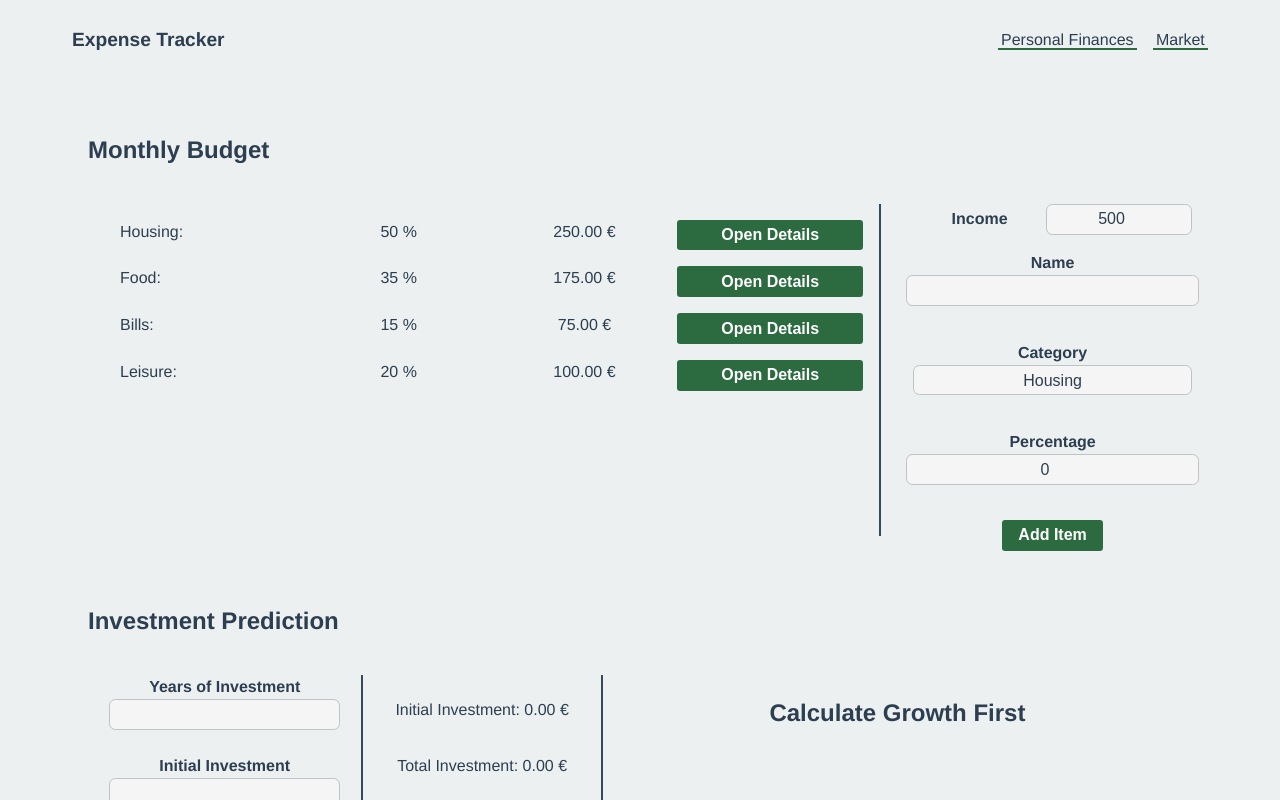
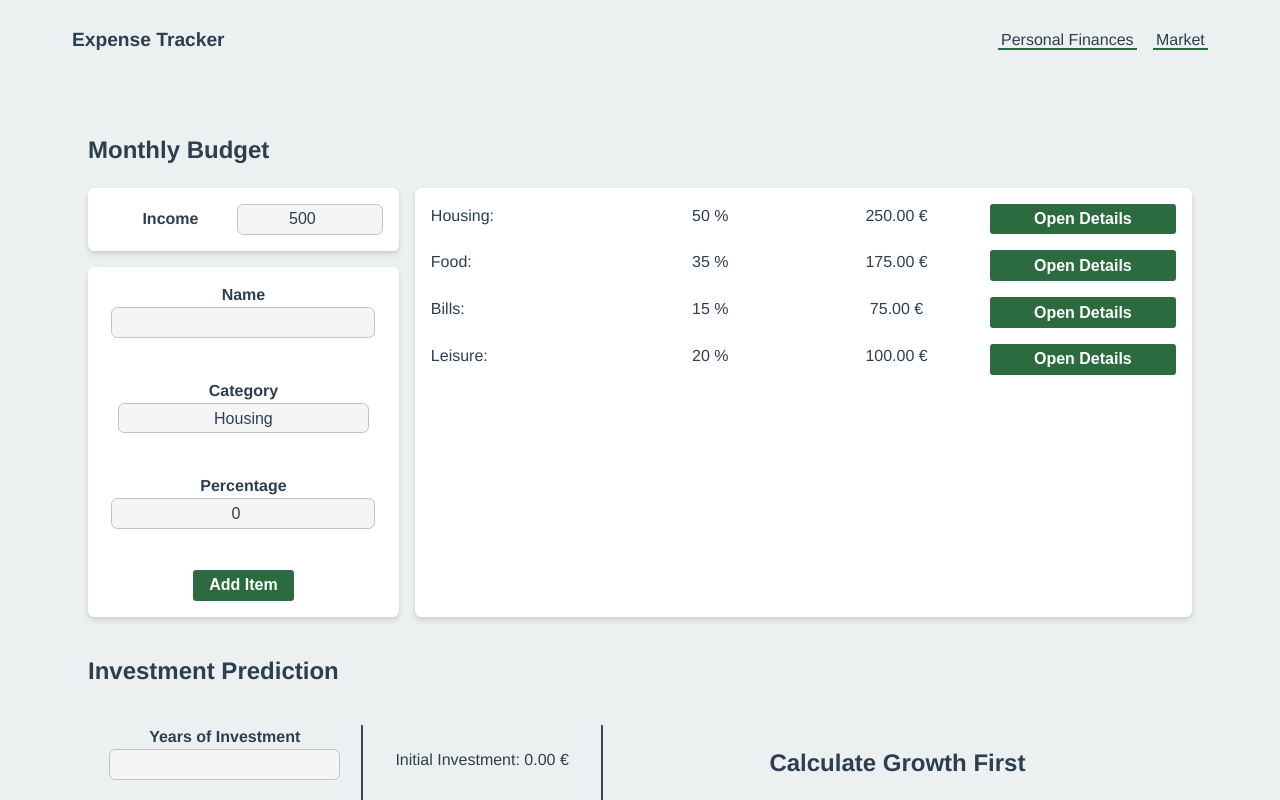
Before and after one commit to andrebarros7201/expense-tracker, a React (Vite) app: page / in a window 1280 px wide. Shown: the top 800 px of the page. Built offline with nearby package versions, Linux system fonts and the light colour scheme.

Commit message:
improve budget layout and style

```diff
--- a/src/components/budget/budget.module.scss
+++ b/src/components/budget/budget.module.scss
@@ -1,13 +1,12 @@
 .budget__container {
   width: 100%;
   display: grid;
-  grid-template-columns: 2.5fr 1fr;
-  grid-template-rows: 1fr 300px;
+  grid-template-columns: 1fr 2.5fr;
+  grid-template-rows: 1fr 350px;
   gap: 1rem;
-  padding: 1rem;
   grid-template-areas:
-    "distribution income"
-    "distribution form";
+    "income distribution"
+    "form distribution";
 
   @media (max-width: 1000px) {
     grid-template-columns: 1fr;
--- a/src/components/budget/components/budgetAddItem/BudgetAddItemForm.module.scss
+++ b/src/components/budget/components/budgetAddItem/BudgetAddItemForm.module.scss
@@ -8,6 +8,10 @@
   gap: 1rem;
   justify-content: space-between;
   align-items: center;
+  padding: 1rem;
+  background-color: white;
+  border-radius: 0.4rem;
+  box-shadow: $box-shadow;
 }
 
 .form__field {
--- a/src/components/budget/components/budgetDistribution/BudgetDistribution.module.scss
+++ b/src/components/budget/components/budgetDistribution/BudgetDistribution.module.scss
@@ -6,10 +6,13 @@
   flex-direction: column;
   justify-content: flex-start;
   gap: 1rem;
+  overflow-y: auto;
+  box-sizing: border-box;
+  height: 100%;
   padding: 1rem;
-  overflow-y: auto;
-  max-height: 300px;
-  border-right: 2px solid $color-border-dark;
+  background-color: white;
+  border-radius: 0.4rem;
+  box-shadow: $box-shadow;
 
   @media (max-width: 1000px) {
     border: none;
--- a/src/components/budget/components/budgetIncome/BudgetIncome.module.scss
+++ b/src/components/budget/components/budgetIncome/BudgetIncome.module.scss
@@ -5,7 +5,10 @@
   display: flex;
   flex-flow: row nowrap;
   align-items: center;
-  padding: 0 1rem;
+  padding: 1rem;
+  background-color: white;
+  border-radius: 0.4rem;
+  box-shadow: $box-shadow;
 }
 
 .income__label {
```
